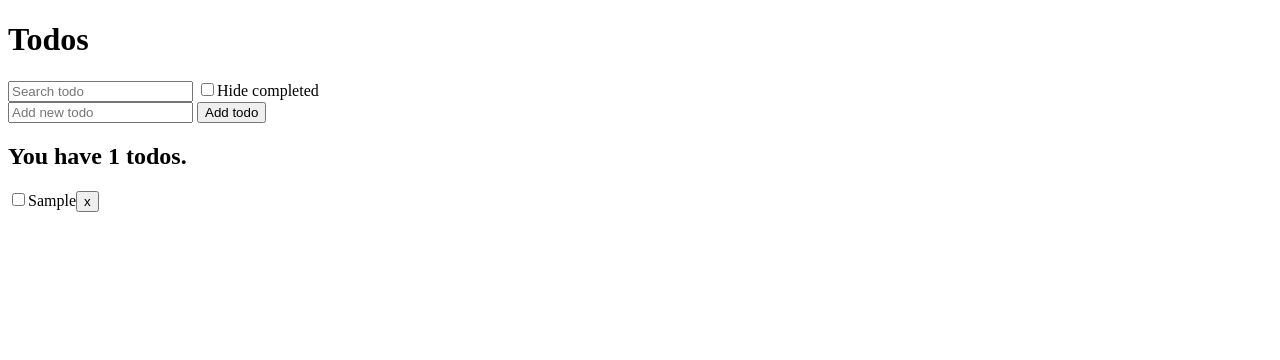
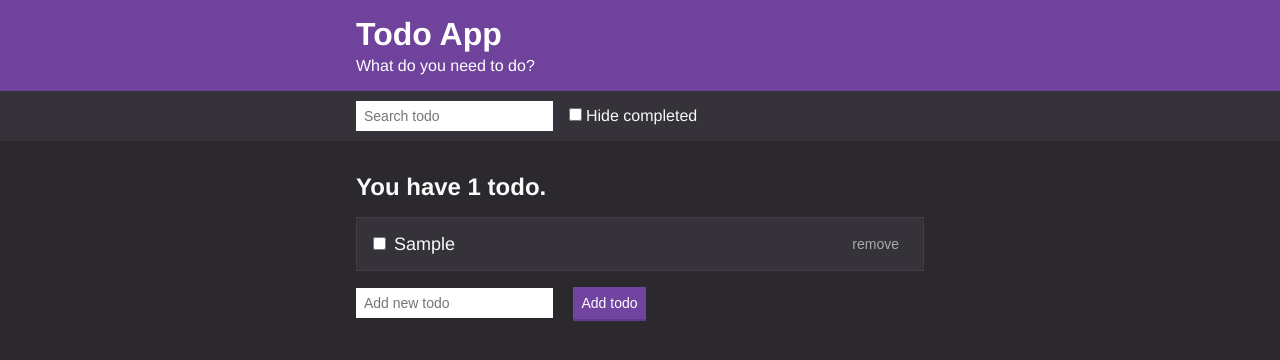
Before and after one commit to iuliancarnaru/JS-bootcamp-2019, a plain HTML site: page todo-app/index.html in a window 1280 px wide. Both pictures are taken after typing "Sample" into the empty fields and a click on the button "Add todo". Drawn offline with Linux system fonts and the light colour scheme.

Commit message:
styling todo app

```diff
--- a/todo-app/index.html
+++ b/todo-app/index.html
@@ -4,27 +4,40 @@
     <meta charset="UTF-8" />
     <meta name="viewport" content="width=device-width, initial-scale=1.0" />
     <meta http-equiv="X-UA-Compatible" content="ie=edge" />
+    <link rel="stylesheet" href="style.css" />
     <title>Todo App</title>
   </head>
 
   <body>
-    <h1>Todos</h1>
+    <div class="header">
+      <div class="container">
+        <h1 class="header__title">Todo App</h1>
+        <h2 class="header__subtitle">What do you need to do?</h2>
+      </div>
+    </div>
+
+    <div class="actions">
+      <div class="actions__container">
         <input
+          class="input"
           type="text"
           name="search-text"
           id="search-text"
           placeholder="Search todo"
         />
-    <label for="hide-completed">
+        <label class="checkbox" for="hide-completed">
           <input type="checkbox" id="hide-completed" />Hide completed
         </label>
+      </div>
+    </div>
 
+    <div class="container">
+      <div id="todos"><!-- JS inserted todos--></div>
       <form id="todo-form">
-      <input type="text" name="todoText" placeholder="Add new todo" />
-      <button>Add todo</button>
+        <input class="input" type="text" name="todoText" placeholder="Add new todo" />
+        <button class="button">Add todo</button>
       </form>
-
-    <div id="todos"><!-- JS inserted todos--></div>
+    </div>
 
     <script src="./uuidv4.js"></script>
     <script src="./todo-functions.js"></script>
--- /dev/null
+++ b/todo-app/style.css
@@ -0,0 +1,223 @@
+/*
+// Colors
+$off-black: #20222b;
+$dark-blue: #333745;
+$blue: #3c4251;
+$light-blue: #464b5e;
+$off-white: #a5afd7;
+$purple: #8357c5;
+// Spacing
+$s-size: 1.2rem;
+$m-size: 1.6rem;
+$l-size: 3.2rem;
+$xl-size: 4.8rem;
+$desktop-breakpoint: 45rem;
+*/
+
+/* Base Styles */
+
+* {
+    box-sizing: border-box;
+    margin: 0;
+    padding: 0;
+}
+
+html {
+  font-size: 62.5%;
+}
+
+body {
+    background: #2B292E;
+  color: #fafafa;
+  font-family: Helvetica, Arial, sans-serif;
+  font-size: 1.6rem;
+}
+
+button {
+  cursor: pointer;
+}
+
+a {
+    color: #6F439C;
+}
+
+/* Container */
+
+.container {
+  max-width: 60rem;
+  margin: 0 auto;
+  padding: 0 1.6rem;
+}
+
+/* Header */
+
+.header {
+  background: #6F439C;
+  color:white;
+  padding: 1.6rem 0;
+}
+
+.header__title {
+  font-size: 3.2rem;
+  margin-bottom: .4rem;
+}
+
+.header__subtitle {
+  /* color: #777; */
+  font-size: 1.6rem;
+  font-weight: 300;
+}
+
+/* Actions Bar */
+
+.actions {
+    background-color: #353239;
+    /* border-bottom: 1px solid #dedfe0; */
+    /* color: #333333; */
+    padding: 1rem
+}
+
+.actions__container {
+    align-items: center;
+    display: flex;
+    max-width: 60rem;
+    margin: 0 auto;
+    min-height: 3rem;
+    padding: 0 1.6rem;
+}
+
+.actions__container--spaced {
+    justify-content: space-between
+}
+
+/* Form Inputs */
+
+.input {
+    border: none;
+    font-size: 1.4rem;
+    font-weight: 300;
+    height: 3rem;
+    margin-right: 1.6rem;
+    padding: .4rem .8rem;
+}
+
+.checkbox {
+    display: flex;
+    align-items: baseline;
+}
+
+.checkbox > input {
+    margin-right: .4rem;
+}
+
+.button {
+    background: #7044a0;
+    border: none;
+    border-bottom: 2px solid #603a88;
+    color: white;
+    font-size: 1.4rem;
+    font-weight: 300;
+    padding: .8rem;
+    transition: background .3s ease, color .3s ease;
+}
+
+.button:hover {
+    background: #5F3A87;
+}
+
+.button--secondary {
+    background: #888888;
+    border-bottom: 2px solid #717171;
+}
+
+.button--secondary:hover {
+    background: #6E6E6E;
+}
+
+.button--text {
+    background: none;
+    border: none;
+    color: #aaa;
+}
+
+.button--text:hover {
+    background: none;
+    color: white;
+    text-decoration: underline;
+}
+
+/* Note editor */
+
+.title-input {
+    border: 1px solid #DEDFE0;
+    font-size: 2rem;
+    font-weight: 300;
+    display: block;
+    margin: 2.4rem 0;
+    padding: .8rem;
+    width: 100%;
+}
+
+.body-input {
+    border: 1px solid #DEDFE0;
+    font-family: inherit;
+    font-size: 1.6rem;
+    font-weight: 300;
+    display: block;
+    margin: 2.4rem 0;
+    min-height: 15rem;
+    padding: .8rem;
+    width: 100%;
+}
+
+/* Note List Item */
+
+.list-item {
+    text-decoration: none;
+    color: #fafafa;
+    cursor: pointer;
+    background: #353239;
+    border: 1px solid #423e47;
+    margin: 1.6rem 0;
+    padding: 1rem 1.6rem;
+    display: block;
+    transition: background .3s ease;
+    display: flex;
+    justify-content: space-between;
+    align-items: center
+}
+
+.list-item__container {
+    display: flex;
+    font-size: 1.8rem;
+    font-weight: 300;
+    align-items: baseline;
+}
+
+.list-item__container > *:first-child {
+    margin-right: .8rem;
+}
+
+.list-item:hover {
+    background: #3d3941;
+}
+
+.list-item__title {
+    font-size: 1.8rem;
+    margin-bottom: .4rem
+}
+
+.list-item__subtitle {
+    color: #666;
+    font-size: 1.4rem;
+    font-weight: 300;
+    font-style: italic;
+}
+
+.list-title {
+    margin: 3.2rem 0 1.6rem;
+}
+
+.empty-message {
+    margin: 3.2rem 0;
+}
--- a/todo-app/todo-app.js
+++ b/todo-app/todo-app.js
@@ -15,9 +15,12 @@ document.querySelector("#search-text").addEventListener("input", event => {
 document.querySelector("#todo-form").addEventListener("submit", event => {
   event.preventDefault();
 
+  const text = event.target.elements.todoText.value.trim();
+
+  if (text.length > 0) {
     todos.push({
       id: uuidv4(),
-    text: event.target.elements.todoText.value,
+      text,
       completed: false
     });
 
@@ -25,6 +28,9 @@ document.querySelector("#todo-form").addEventListener("submit", event => {
 
     event.target.elements.todoText.value = "";
     renderTodos(todos, filters);
+  }
+
+
 });
 
 document.querySelector("#hide-completed").addEventListener("change", event => {
--- a/todo-app/todo-functions.js
+++ b/todo-app/todo-functions.js
@@ -43,20 +43,28 @@ const renderTodos = (todos, filters) => {
     .querySelector("#todos")
     .appendChild(generateSummaryDOM(incompleteTodos));
 
-  filterTodos.forEach(todo => {
-    document.querySelector("#todos").appendChild(generateTodoDOM(todo));
-  });
+  if (todos.length > 0) {
+    filterTodos.forEach(todo => {
+      document.querySelector("#todos").appendChild(generateTodoDOM(todo));
+    });
+  } else {
+    const emptyMessage = document.createElement("p");
+    emptyMessage.textContent = `No todos to show`;
+    emptyMessage.classList.add("empty-message");
+    document.querySelector("#todos").appendChild(emptyMessage);
+  }
 };
 
 const generateTodoDOM = todo => {
-  const todoElement = document.createElement("div");
+  const todoElement = document.createElement("label");
+  const containerElement = document.createElement("div");
   const checkboxElement = document.createElement("input");
   const textElement = document.createElement("span");
   const button = document.createElement("button");
 
   checkboxElement.setAttribute("type", "checkbox");
   checkboxElement.checked = todo.completed;
-  todoElement.appendChild(checkboxElement);
+  containerElement.appendChild(checkboxElement);
   checkboxElement.addEventListener("change", function() {
     toggleTodo(todo.id);
     saveTodos(todos);
@@ -64,9 +72,15 @@ const generateTodoDOM = todo => {
   });
 
   textElement.textContent = todo.text;
-  todoElement.appendChild(textElement);
+  containerElement.appendChild(textElement);
 
-  button.textContent = "x";
+  // setup container
+  todoElement.classList.add("list-item");
+  containerElement.classList.add("list-item__container");
+  todoElement.appendChild(containerElement);
+
+  button.textContent = "remove";
+  button.classList.add("button", "button--text");
   todoElement.appendChild(button);
   button.addEventListener("click", function() {
     removeTodo(todo.id);
@@ -79,6 +93,8 @@ const generateTodoDOM = todo => {
 
 const generateSummaryDOM = incompleteTodos => {
   const summary = document.createElement("h2");
-  summary.textContent = `You have ${incompleteTodos.length} todos.`;
+  const text = incompleteTodos.length === 1 ? "todo" : "todos";
+  summary.classList.add("list-title");
+  summary.textContent = `You have ${incompleteTodos.length} ${text}.`;
   return summary;
 };
```
Lines whose indentation alone changed are shown as unchanged.
